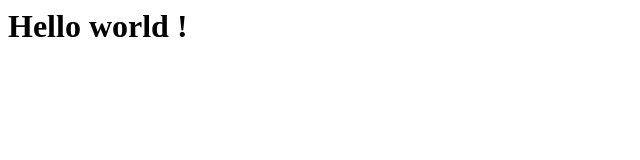
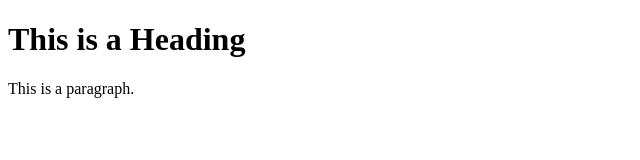
Before and after one commit to veikovilta/veikovilta.github.io, a plain HTML site: page index.html in a window 1280 px wide. Shown: the whole page, without its empty margins (0-640 px from the left). Drawn offline with Linux system fonts and the light colour scheme.

Commit message:
Update index.html

```diff
--- a/index.html
+++ b/index.html
@@ -1,2 +1,12 @@
+<!DOCTYPE html>
+<html>
+<head>
+<title>Page Title</title>
+</head>
+<body>
 
-<h1> Hello world !</h1>
+<h1>This is a Heading</h1>
+<p>This is a paragraph.</p>
+
+</body>
+</html>
```
